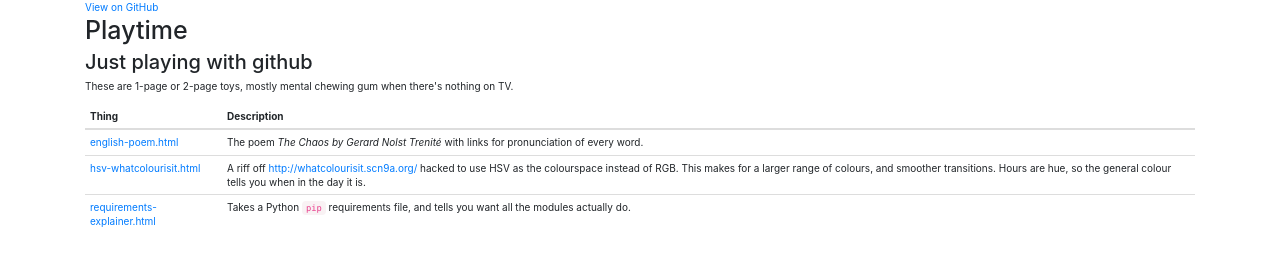
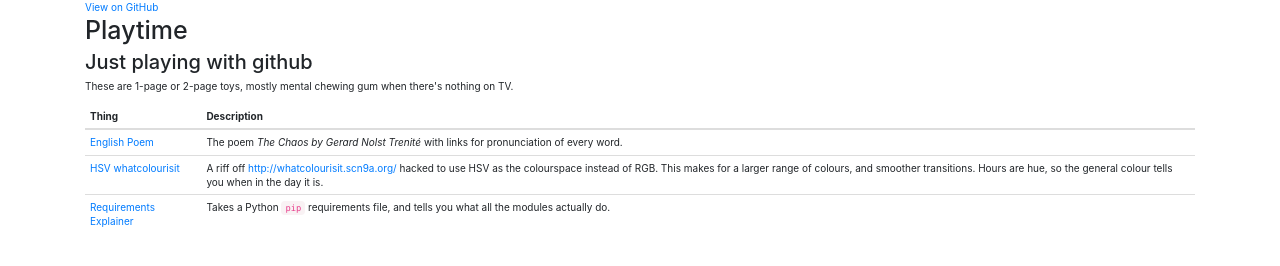
Before and after one commit to howardjones/playtime, a plain HTML site: page index.html in a window 1280 px wide. Drawn offline with nearby package versions, Linux system fonts and the light colour scheme.

Commit message:
fixed typos

```diff
--- a/index.html
+++ b/index.html
@@ -58,16 +58,16 @@
         </thead>
         <tbody>
         <tr>
-            <td><a href="english-poem.html">english-poem.html</a></td>
+            <td><a href="english-poem.html">English Poem</a></td>
             <td>The poem <em>The Chaos by Gerard Nolst Trenité</em> with links for pronunciation of every word.</td>
         </tr>
         <tr>
-        <td><a href="hsv-whatcolourisit.html">hsv-whatcolourisit.html</a></td>
+        <td><a href="hsv-whatcolourisit.html">HSV whatcolourisit</a></td>
         <td>A riff off <a href="http://whatcolourisit.scn9a.org/">http://whatcolourisit.scn9a.org/</a> hacked to use HSV as the colourspace instead of RGB. This makes for a larger range of colours, and smoother transitions. Hours are hue, so the general colour tells you when in the day it is.</td>
         </tr>
         <tr>
-            <td><a href="requirements-explainer.html">requirements-explainer.html</a></td>
-            <td>Takes a Python <code>pip</code> requirements file, and tells you want all the modules actually do.</td>
+            <td><a href="requirements-explainer.html">Requirements Explainer</a></td>
+            <td>Takes a Python <code>pip</code> requirements file, and tells you what all the modules actually do.</td>
         </tr>
         </tbody>
     </table>
```
